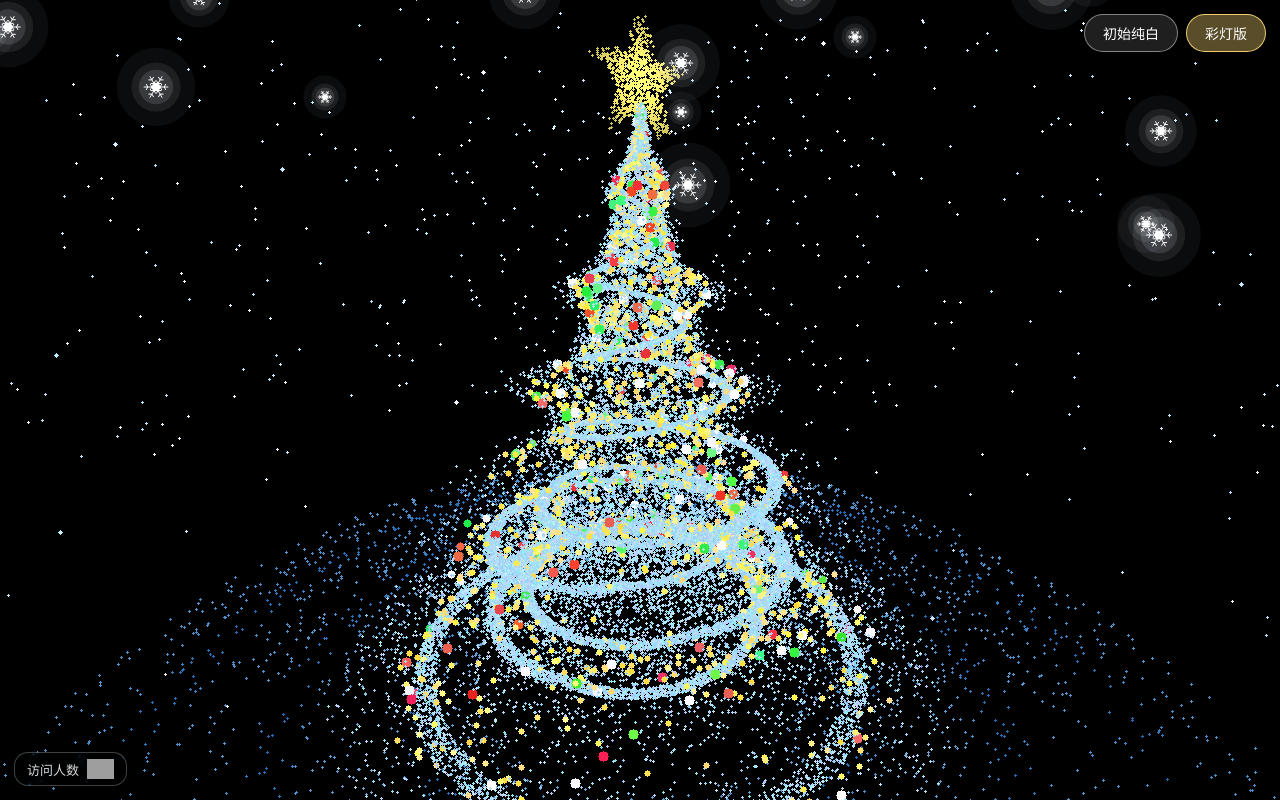
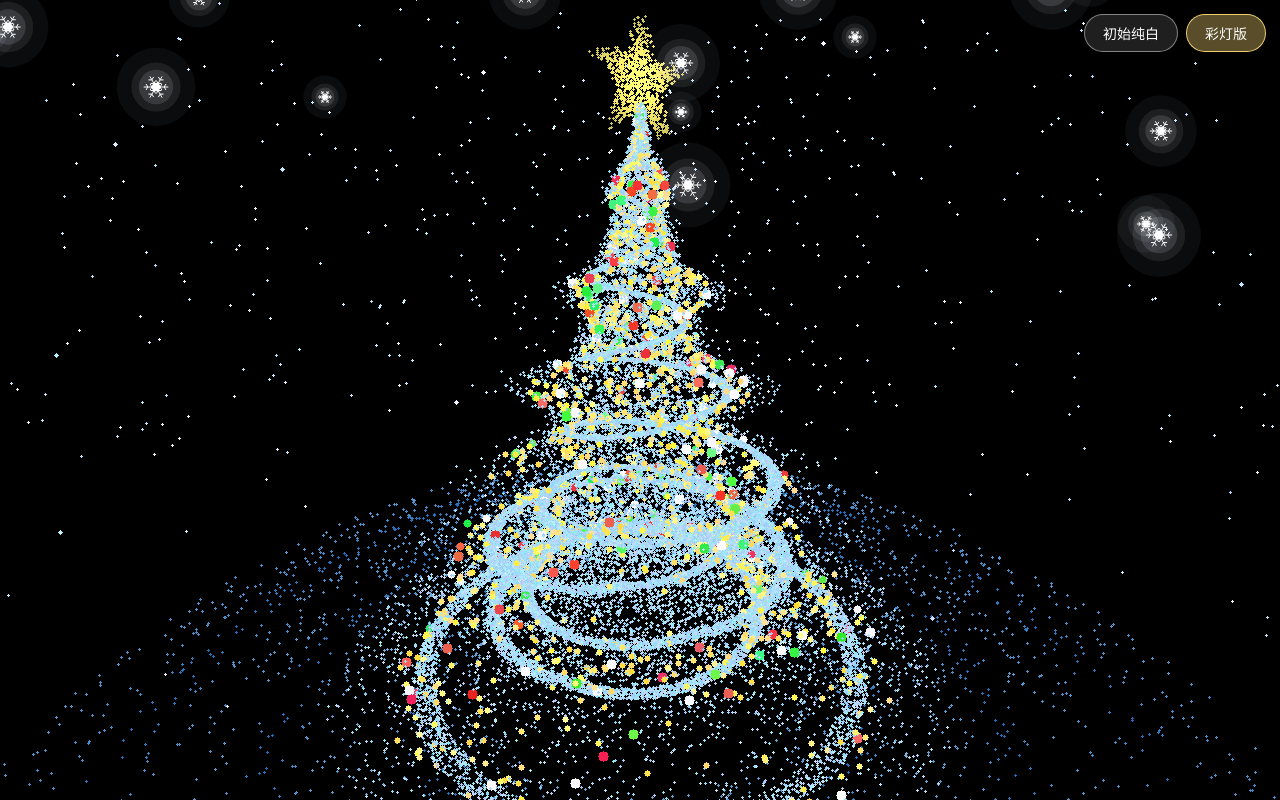
Before and after one commit to Denise-y/christmas-tree, a plain HTML site: page index.html in a window 1280 px wide. Drawn offline with Linux system fonts and the light colour scheme; grey boxes are pictures that could not be loaded; animation ran at ten frames a second.

Commit message:
Hide visitor badge on page, keep counter pixel

```diff
--- a/index.html
+++ b/index.html
@@ -17,15 +17,6 @@
   }
   #ui button:hover { background:rgba(255,255,255,0.28); }
   #ui button.active { background:rgba(255,220,120,0.35); border-color:rgba(255,220,120,0.9); }
-  #visits {
-    position:absolute; left:14px; bottom:14px; z-index:10;
-    display:flex; align-items:center; gap:8px;
-    font-family:"Microsoft YaHei",sans-serif; font-size:13px;
-    color:rgba(255,255,255,0.85);
-    background:rgba(0,0,0,0.35); border:1px solid rgba(255,255,255,0.25);
-    border-radius:14px; padding:6px 12px; backdrop-filter:blur(4px);
-  }
-  #visits img { display:block; height:20px; }
 </style>
 </head>
 <body>
@@ -35,10 +26,7 @@
   <button id="btnWhite">初始纯白</button>
   <button id="btnLights" class="active">彩灯版</button>
 </div>
-<div id="visits">
-  <span>访问人数</span>
-  <img src="https://visitor-badge.laobi.icu/badge?page_id=denise-y-christmas-tree" alt="visitor count">
-</div>
+<img src="https://visitor-badge.laobi.icu/badge?page_id=denise-y-christmas-tree" alt="" width="0" height="0" style="position:absolute;width:0;height:0;opacity:0;pointer-events:none">
 <script>
 "use strict";
 
```
